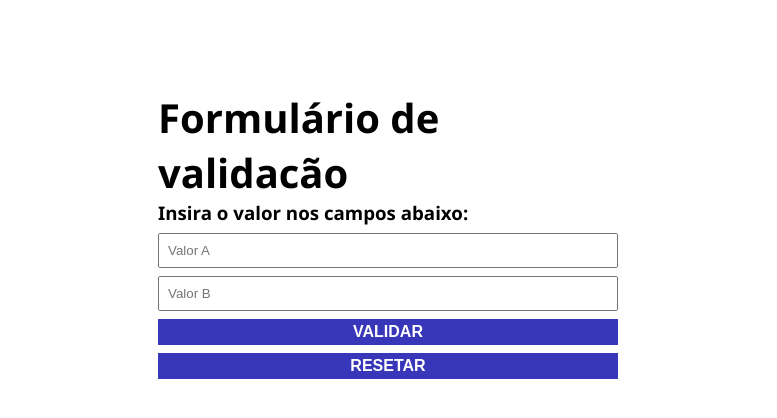
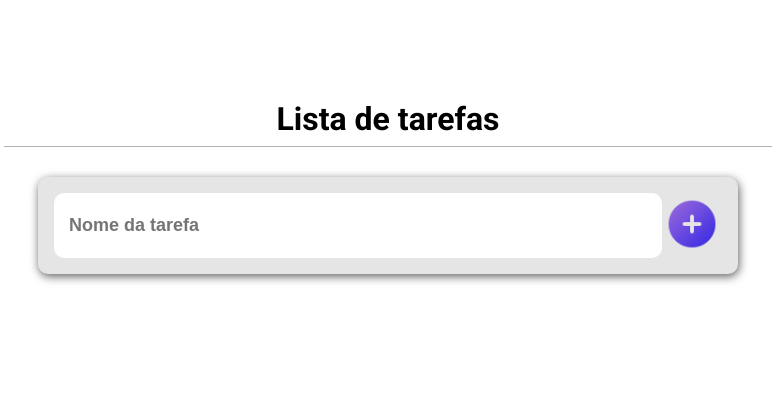
Before and after one commit to EvolxTV/curso_ebac_frontend, a plain HTML site: page index.html in a window 1280 px wide. Shown: the whole page, without its empty margins (252-1029 px from the left). Drawn offline with nearby package versions, Linux system fonts and the light colour scheme.

Commit message:
Initial commit

```diff
--- a/index.html
+++ b/index.html
@@ -3,33 +3,30 @@
   <head>
     <meta charset="UTF-8" />
     <meta name="viewport" content="width=device-width, initial-scale=1.0" />
-    <link rel="stylesheet" href="./style.css" />
-    <title>Formulário de validacão</title>
+    <link rel="stylesheet" href="style.css" />
+    <title>Lista de tarefas</title>
   </head>
   <body>
     <div class="container">
-      <h1>Formulário de validacão</h1>
-      <h3>Insira o valor nos campos abaixo:</h3>
-      <form id="validate-form">
-        <input
-          type="number"
-          id="valor-a"
-          required
-          placeholder="Valor A"
-          max="999"
-        />
-        <input
-          type="number"
-          id="valor-b"
-          required
-          placeholder="Valor B"
-          max="999"
-        />
-        <button type="submit" id="validate">VALIDAR</button>
-        <button type="reset" id="reset">RESETAR</button>
+      <header>
+        <h1>Lista de tarefas</h1>
+      </header>
+      <form id="to-do-form">
+        <div class="form-style">
+          <input
+            type="text"
+            name=""
+            id="task-input"
+            placeholder="Nome da tarefa"
+          />
+          <button type="submit">
+            <img src="./images/adicionar.png" alt="" />
+          </button>
+        </div>
       </form>
-      <p class="message"></p>
+      <ul></ul>
     </div>
+    <script src="https://code.jquery.com/jquery-3.7.1.min.js"></script>
     <script src="./main.js"></script>
   </body>
 </html>
--- a/main.js
+++ b/main.js
@@ -1,25 +1,17 @@
-const form = document.getElementById("validate-form");
+$(document).ready(function () {
+  $("form").on("submit", function (ev) {
+    ev.preventDefault();
+    const inputValue = $("#task-input").val();
 
-const messagePrint = document.querySelector(".message");
-
-form.addEventListener("submit", function (ev) {
-  ev.preventDefault();
-
-  let valorA = parseInt(document.getElementById("valor-a").value);
-  let valorB = parseInt(document.getElementById("valor-b").value);
-  messagePrint.style.backgroundColor = "";
-  const sucessMessage = `O Valor de B (${valorB}) é maior que o valor A (${valorA})`;
-
-  if (valorB > valorA) {
-    messagePrint.innerHTML = sucessMessage;
-    messagePrint.style.display = "block";
-  } else {
-    messagePrint.innerHTML = `O Valor de B (${valorB}) não é maior que o valor A (${valorA})`;
-    messagePrint.style.backgroundColor = "red";
-    messagePrint.style.display = "block";
-  }
+    if (inputValue) {
+      const novoItem = $("<li style='display:none'></li>");
+      $(novoItem).html(inputValue);
+      $(novoItem).appendTo("ul");
+      $(novoItem).fadeIn();
+      $("#task-input").val("");
+      $(novoItem).click(function () {
+        $(this).toggleClass("done");
+      });
+    }
+  });
 });
-
-form.addEventListener("reset", function (ev) {
-  messagePrint.style.display = "none";
-});
--- a/style.css
+++ b/style.css
@@ -1,57 +1,77 @@
+@import url("https://fonts.googleapis.com/css2?family=Roboto:wght@400;700&display=swap");
 * {
+  padding: 0;
   margin: 0;
-  padding: 0;
   box-sizing: border-box;
 }
 body {
   min-height: 100vh;
   display: flex;
   justify-content: center;
-  align-items: start;
+  font-family: "Roboto", sans-serif;
+}
+header {
+  border-bottom: 1px solid rgba(0, 0, 0, 0.3);
+  width: 80%;
+  margin-bottom: 30px;
+}
+header h1 {
+  text-align: center;
+  margin-bottom: 8px;
+}
+.form-style {
+  width: 700px;
+  background-color: rgba(0, 0, 0, 0.1);
+  padding: 16px;
+  border-radius: 10px;
+  box-shadow: 1px 2.5px 10px rgba(0, 0, 0, 0.63);
+  display: flex;
+  align-items: center;
+  justify-content: space-between;
+}
+form input {
+  border-radius: 10px;
+  border: none;
+  padding: 15px;
+  width: 640px;
+  height: 65px;
+  font-size: 18px;
+  font-weight: bold;
+}
+form input:focus {
+  outline: none;
+}
+form button {
+  border: none;
+  background-color: transparent;
+  cursor: pointer;
+}
+form button img {
+  height: 60px;
+}
+
+ul {
+  margin-top: 16px;
+  width: 700px;
+}
+ul li {
+  margin: 16px 0;
+  background-color: rgba(0, 0, 0, 0.1);
+  padding: 16px;
+  border-radius: 10px;
+  width: 100%;
+  list-style: none;
+  cursor: pointer;
+  box-shadow: 1px 2.5px 10px rgba(0, 0, 0, 0.63);
 }
 .container {
-  margin-top: 90px;
-  width: 460px;
-}
-form {
+  width: 960px;
+  margin-top: 100px;
   display: flex;
   flex-direction: column;
+  align-items: center;
 }
-form button {
-  background-color: rgb(56, 54, 185);
-  font-size: 16px;
-  padding: 4px;
-  font-weight: 800;
-  color: #fff;
-  border: none;
-  margin-top: 8px;
-  transition: 0.5s;
+.done {
+  text-decoration: line-through;
+  color: red;
 }
-form button:hover {
-  background-color: rgb(168, 167, 224);
-  cursor: pointer;
-}
-form input {
-  padding: 8px;
-  margin-top: 8px;
-}
-h1,
-h3 {
-  text-align: start;
-  font-weight: 700;
-  font-family: "Segoe UI", Tahoma, Geneva, Verdana, sans-serif;
-}
-h1 {
-  font-size: 40px;
-}
-.message {
-  font-family: "Segoe UI", Tahoma, Geneva, Verdana, sans-serif;
-  text-align: center;
-  margin-top: 8px;
-  padding: 8px;
-  font-weight: 800;
-  background-color: green;
-  color: #fff;
-  font-size: 18px;
-  display: none;
-}
```
Also changed, not shown: images/adicionar.png (added).
